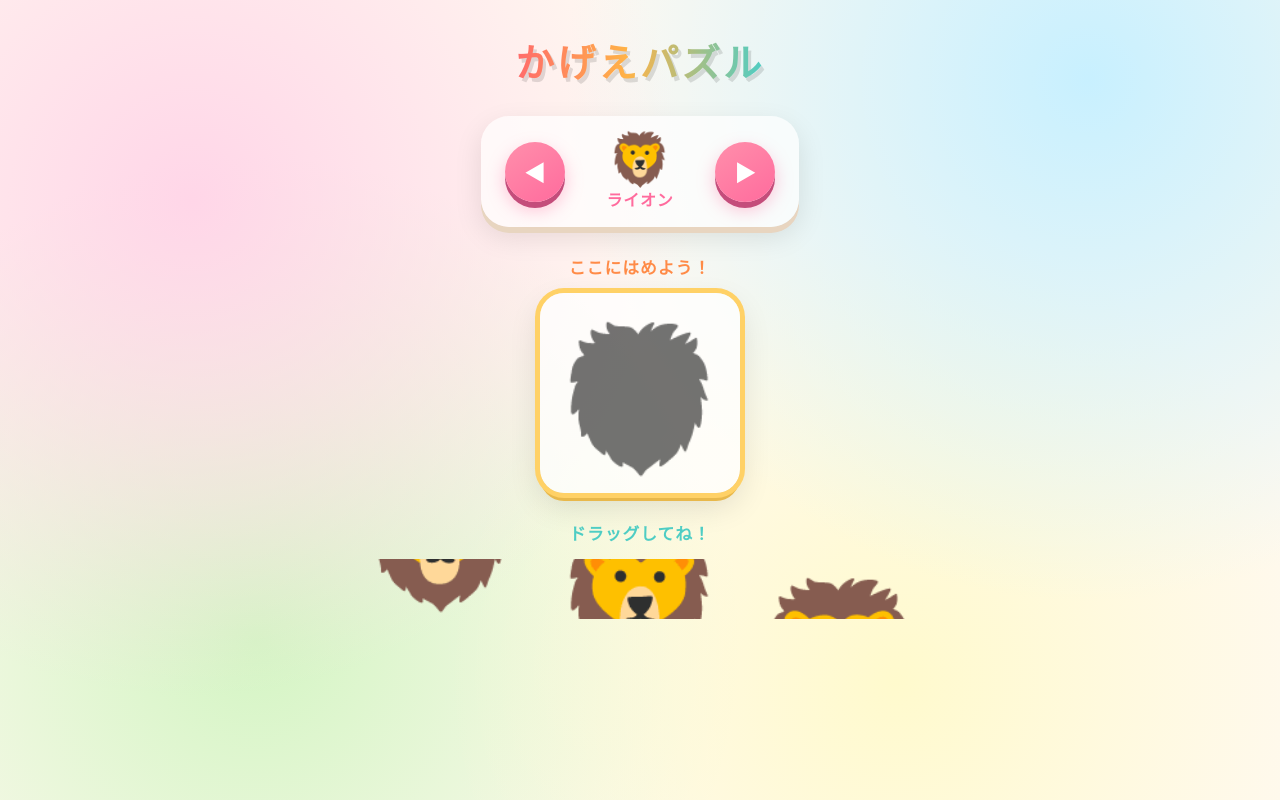
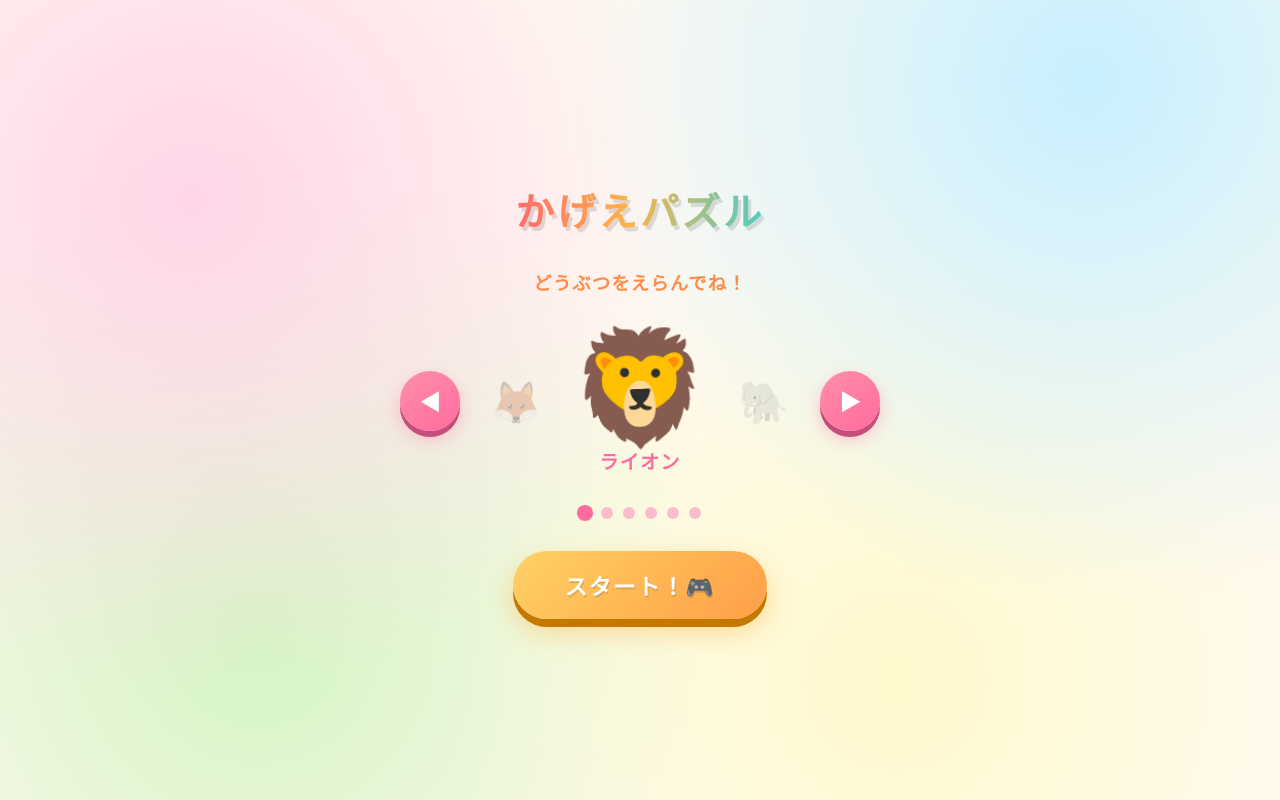
Before and after one commit to yookmt1122-lab/newpuzzle, a React (Vite) app: page / in a window 1280 px wide. Built offline with nearby package versions, Linux system fonts and the light colour scheme.

Commit message:
編集後: 選択画面とプレイ画面を分離・3-upカルーセル実装

```diff
--- a/src/ShadowPuzzle.css
+++ b/src/ShadowPuzzle.css
@@ -1,38 +1,72 @@
-/* ── Layout ───────────────────────────────────────────────────────────────── */
-.puzzle {
+/* ── 選択画面 ─────────────────────────────────────────────────────────────── */
+.select-screen {
   display: flex;
   flex-direction: column;
   align-items: center;
-  gap: 28px;
-  padding: 32px 16px 56px;
+  justify-content: center;
+  gap: 32px;
   min-height: 100vh;
-  position: relative;
-  user-select: none;
+  padding: 40px 16px;
 }
 
-/* ── Title ────────────────────────────────────────────────────────────────── */
-.puzzle__title {
-  font-size: 2.4rem;
-  font-weight: 900;
-  letter-spacing: 0.08em;
-  background: linear-gradient(90deg, #FF6B6B 0%, #FFB347 45%, #4ECDC4 100%);
-  -webkit-background-clip: text;
-  -webkit-text-fill-color: transparent;
-  background-clip: text;
-  filter: drop-shadow(3px 4px 0 rgba(0, 0, 0, 0.12));
+.select__subtitle {
+  font-size: 1.15rem;
+  font-weight: 800;
+  color: #FF8B47;
+  letter-spacing: 0.06em;
 }
 
-/* ── Carousel ─────────────────────────────────────────────────────────────── */
-.carousel {
+.select__row {
   display: flex;
   align-items: center;
-  gap: 20px;
-  background: rgba(255, 255, 255, 0.7);
-  border-radius: 28px;
-  padding: 16px 24px;
-  box-shadow: 0 6px 0 #E8D5C0, 0 10px 28px rgba(0, 0, 0, 0.1);
+  gap: 12px;
 }
 
+/* 3-up carousel track */
+.carousel-track {
+  display: flex;
+  align-items: center;
+  gap: 0;
+}
+
+.carousel-item {
+  display: flex;
+  flex-direction: column;
+  align-items: center;
+  transition: transform 0.2s, opacity 0.2s;
+}
+
+.carousel-item--side {
+  font-size: 3.6rem;
+  opacity: 0.3;
+  cursor: pointer;
+  padding: 0 8px;
+  line-height: 1;
+  filter: grayscale(40%);
+  transform: scale(0.72);
+}
+
+.carousel-item--center {
+  min-width: 160px;
+  gap: 8px;
+}
+
+.carousel-item__emoji {
+  font-size: 7rem;
+  line-height: 1;
+  display: block;
+  animation: pop-in 0.32s cubic-bezier(0.34, 1.7, 0.64, 1);
+}
+
+.carousel-item__name {
+  font-size: 1.2rem;
+  font-weight: 900;
+  color: #FF6B9D;
+  letter-spacing: 0.06em;
+  text-align: center;
+}
+
+/* Carousel arrows (shared with select screen) */
 .carousel__btn {
   width: 60px;
   height: 60px;
@@ -60,29 +94,118 @@
   box-shadow: 0 1px 0 #C44D7B, 0 3px 10px rgba(255, 107, 157, 0.3);
 }
 
-.carousel__center {
+/* Dots */
+.carousel__dots {
+  display: flex;
+  gap: 10px;
+}
+
+.carousel__dot {
+  width: 12px;
+  height: 12px;
+  border-radius: 50%;
+  background: #FBBDCC;
+  transition: background 0.2s, transform 0.2s;
+}
+
+.carousel__dot--active {
+  background: #FF6B9D;
+  transform: scale(1.35);
+}
+
+/* Start button */
+.btn-start {
+  padding: 18px 52px;
+  border-radius: 999px;
+  border: none;
+  background: linear-gradient(135deg, #FFD166 0%, #FF9F47 100%);
+  color: #fff;
+  font-size: 1.4rem;
+  font-weight: 900;
+  letter-spacing: 0.08em;
+  cursor: pointer;
+  box-shadow: 0 8px 0 #C47800, 0 12px 28px rgba(255, 159, 28, 0.4);
+  transition: transform 0.1s, box-shadow 0.1s;
+  text-shadow: 1px 2px 0 rgba(0,0,0,0.12);
+}
+
+.btn-start:hover {
+  background: linear-gradient(135deg, #FFD97A 0%, #FFB060 100%);
+}
+
+.btn-start:active {
+  transform: translateY(6px);
+  box-shadow: 0 2px 0 #C47800, 0 4px 12px rgba(255, 159, 28, 0.3);
+}
+
+/* ── プレイ画面 ───────────────────────────────────────────────────────────── */
+.puzzle {
   display: flex;
   flex-direction: column;
   align-items: center;
-  gap: 4px;
-  min-width: 110px;
+  gap: 28px;
+  padding: 20px 16px 56px;
+  min-height: 100vh;
+  position: relative;
+  user-select: none;
 }
 
-.carousel__emoji {
-  font-size: 3.2rem;
-  line-height: 1;
-  display: block;
-  animation: pop-in 0.35s cubic-bezier(0.34, 1.7, 0.64, 1);
+.play__header {
+  width: 100%;
+  max-width: 480px;
+  display: flex;
+  align-items: center;
+  justify-content: space-between;
 }
 
-.carousel__name {
-  font-size: 1rem;
+.btn-back {
+  padding: 10px 20px;
+  border-radius: 999px;
+  border: none;
+  background: rgba(255, 255, 255, 0.7);
+  color: #FF6B9D;
+  font-size: 0.95rem;
+  font-weight: 800;
+  cursor: pointer;
+  box-shadow: 0 4px 0 #E8D5C0, 0 6px 16px rgba(0,0,0,0.08);
+  transition: transform 0.1s, box-shadow 0.1s;
+  letter-spacing: 0.04em;
+}
+
+.btn-back:hover { background: #fff; }
+
+.btn-back:active {
+  transform: translateY(3px);
+  box-shadow: 0 1px 0 #E8D5C0;
+}
+
+.play__animal {
+  display: flex;
+  align-items: center;
+  gap: 6px;
+  font-size: 2rem;
+}
+
+.play__animal-name {
+  font-size: 0.95rem;
   font-weight: 800;
   color: #FF6B9D;
-  letter-spacing: 0.05em;
+  letter-spacing: 0.04em;
 }
 
-/* ── Stage ────────────────────────────────────────────────────────────────── */
+/* ── タイトル（共有）──────────────────────────────────────────────────────── */
+.puzzle__title {
+  font-size: 2.4rem;
+  font-weight: 900;
+  letter-spacing: 0.08em;
+  background: linear-gradient(90deg, #FF6B6B 0%, #FFB347 45%, #4ECDC4 100%);
+  -webkit-background-clip: text;
+  -webkit-text-fill-color: transparent;
+  background-clip: text;
+  filter: drop-shadow(3px 4px 0 rgba(0, 0, 0, 0.12));
+}
+
+/* ── ステージ ─────────────────────────────────────────────────────────────── */
 .puzzle__stage {
   display: flex;
   flex-direction: column;
@@ -124,7 +247,6 @@
     0 12px 32px rgba(255, 107, 157, 0.25);
 }
 
-/* ── Slot ─────────────────────────────────────────────────────────────────── */
 .slot {
   position: relative;
   display: flex;
@@ -147,7 +269,7 @@
   animation: pop-in 0.3s cubic-bezier(0.34, 1.7, 0.64, 1);
 }
 
-/* ── Emoji slice ──────────────────────────────────────────────────────────── */
+/* ── 絵文字スライス ───────────────────────────────────────────────────────── */
 .emoji-slice {
   overflow: hidden;
   position: relative;
@@ -167,7 +289,7 @@
   filter: brightness(0) opacity(0.55);
 }
 
-/* ── Tray ─────────────────────────────────────────────────────────────────── */
+/* ── トレイ ───────────────────────────────────────────────────────────────── */
 .puzzle__tray {
   display: flex;
   flex-direction: column;
@@ -182,16 +304,14 @@
   justify-content: center;
 }
 
-/* ── Piece ────────────────────────────────────────────────────────────────── */
 .piece {
   position: relative;
   cursor: grab;
-  transition: transform 0.18s cubic-bezier(0.34, 1.56, 0.64, 1), filter 0.18s, opacity 0.2s;
+  transition: opacity 0.2s;
   display: flex;
   align-items: center;
   justify-content: center;
 }
-
 
 .piece--placed {
   opacity: 0;
@@ -211,12 +331,12 @@
   filter: drop-shadow(0 14px 24px rgba(255, 107, 157, 0.7));
 }
 
-/* ── Complete ─────────────────────────────────────────────────────────────── */
+/* ── 完成バナー ───────────────────────────────────────────────────────────── */
 .puzzle__complete {
   display: flex;
   flex-direction: column;
   align-items: center;
-  gap: 14px;
+  gap: 16px;
   padding: 20px 36px;
   background: linear-gradient(135deg, #FFD166 0%, #FF9F47 100%);
   border-radius: 24px;
@@ -229,13 +349,20 @@
   text-shadow: 2px 2px 0 rgba(0, 0, 0, 0.1);
 }
 
+.puzzle__complete-btns {
+  display: flex;
+  gap: 12px;
+  flex-wrap: wrap;
+  justify-content: center;
+}
+
 .btn-reset {
-  padding: 12px 28px;
+  padding: 12px 24px;
   border-radius: 999px;
   border: none;
   background: #fff;
   color: #FF9F47;
-  font-size: 1rem;
+  font-size: 0.95rem;
   font-weight: 900;
   letter-spacing: 0.05em;
   cursor: pointer;
@@ -243,16 +370,19 @@
   transition: transform 0.1s, box-shadow 0.1s;
 }
 
-.btn-reset:hover {
-  background: #FFF9F0;
-}
+.btn-reset:hover { background: #FFF9F0; }
 
 .btn-reset:active {
   transform: translateY(3px);
   box-shadow: 0 1px 0 #E8D5C0;
 }
 
-/* ── Animations ───────────────────────────────────────────────────────────── */
+.btn-reset--back {
+  background: rgba(255,255,255,0.6);
+  color: #FF6B9D;
+}
+
+/* ── アニメーション ───────────────────────────────────────────────────────── */
 @keyframes pop-in {
   from { transform: scale(0.5); opacity: 0; }
   to   { transform: scale(1);   opacity: 1; }
--- a/src/ShadowPuzzle.jsx
+++ b/src/ShadowPuzzle.jsx
@@ -32,33 +32,65 @@ function shuffled(arr) {
   return [...arr].sort(() => Math.random() - 0.5)
 }
 
-export default function ShadowPuzzle() {
-  const [animalIndex, setAnimalIndex] = useState(0)
-  const animal = ANIMALS[animalIndex]
+// ── 選択画面 ──────────────────────────────────────────────────────────────────
+function SelectScreen({ animalIndex, onPrev, onNext, onStart }) {
+  const prev = ANIMALS[(animalIndex - 1 + ANIMALS.length) % ANIMALS.length]
+  const curr = ANIMALS[animalIndex]
+  const next = ANIMALS[(animalIndex + 1) % ANIMALS.length]
 
+  return (
+    <div className="select-screen">
+      <h1 className="puzzle__title">かげえパズル</h1>
+      <p className="select__subtitle">どうぶつをえらんでね！</p>
+
+      <div className="select__row">
+        <button className="carousel__btn" onClick={onPrev} aria-label="前の動物">◀</button>
+
+        <div className="carousel-track">
+          <div className="carousel-item carousel-item--side" onClick={onPrev} role="button">
+            <span>{prev.emoji}</span>
+          </div>
+          <div className="carousel-item carousel-item--center">
+            <span key={animalIndex} className="carousel-item__emoji">{curr.emoji}</span>
+            <span className="carousel-item__name">{curr.label}</span>
+          </div>
+          <div className="carousel-item carousel-item--side" onClick={onNext} role="button">
+            <span>{next.emoji}</span>
+          </div>
+        </div>
+
+        <button className="carousel__btn" onClick={onNext} aria-label="次の動物">▶</button>
+      </div>
+
+      <div className="carousel__dots">
+        {ANIMALS.map((_, i) => (
+          <span
+            key={i}
+            className={`carousel__dot${i === animalIndex ? ' carousel__dot--active' : ''}`}
+          />
+        ))}
+      </div>
+
+      <button className="btn-start" onClick={onStart}>
+        スタート！🎮
+      </button>
+    </div>
+  )
+}
+
+// ── プレイ画面 ────────────────────────────────────────────────────────────────
+function PlayScreen({ animal, onBack }) {
   const [placed, setPlaced] = useState({ 0: false, 1: false, 2: false })
   const [trayOrder, setTrayOrder] = useState(() => shuffled([0, 1, 2]))
   const [drag, setDrag] = useState(null)
-  const [carouselKey, setCarouselKey] = useState(0)
 
   const slotRefs = useRef([null, null, null])
-
   const allPlaced = Object.values(placed).every(Boolean)
 
-  const changeAnimal = useCallback((idx) => {
-    setAnimalIndex(idx)
+  const reset = useCallback(() => {
     setPlaced({ 0: false, 1: false, 2: false })
     setTrayOrder(shuffled([0, 1, 2]))
-    setCarouselKey(k => k + 1)
   }, [])
-
-  const prevAnimal = useCallback(() => {
-    changeAnimal((animalIndex - 1 + ANIMALS.length) % ANIMALS.length)
-  }, [animalIndex, changeAnimal])
-
-  const nextAnimal = useCallback(() => {
-    changeAnimal((animalIndex + 1) % ANIMALS.length)
-  }, [animalIndex, changeAnimal])
 
   const startDrag = useCallback((e, sliceIndex) => {
     if (placed[sliceIndex]) return
@@ -105,11 +137,6 @@ export default function ShadowPuzzle() {
     }
   }, [drag, onMove, onRelease])
 
-  const reset = useCallback(() => {
-    setPlaced({ 0: false, 1: false, 2: false })
-    setTrayOrder(shuffled([0, 1, 2]))
-  }, [])
-
   const floatingPiece = drag && (
     <div
       className="piece piece--floating"
@@ -126,23 +153,14 @@ export default function ShadowPuzzle() {
 
   return (
     <main className="puzzle">
-      <h1 className="puzzle__title">かげえパズル</h1>
-
-      {/* Looping carousel */}
-      <div className="carousel">
-        <button className="carousel__btn carousel__btn--prev" onClick={prevAnimal} aria-label="前の動物">
-          ◀
-        </button>
-        <div className="carousel__center">
-          <span key={carouselKey} className="carousel__emoji">{animal.emoji}</span>
-          <span className="carousel__name">{animal.label}</span>
+      <div className="play__header">
+        <button className="btn-back" onClick={onBack}>◀ もどる</button>
+        <div className="play__animal">
+          <span>{animal.emoji}</span>
+          <span className="play__animal-name">{animal.label}</span>
         </div>
-        <button className="carousel__btn carousel__btn--next" onClick={nextAnimal} aria-label="次の動物">
-          ▶
-        </button>
       </div>
 
-      {/* Silhouette stage */}
       <section className="puzzle__stage">
         <p className="stage__label">ここにはめよう！</p>
         <div className={`stage__slots${drag ? ' stage__slots--active' : ''}`}>
@@ -165,12 +183,14 @@ export default function ShadowPuzzle() {
         {allPlaced && (
           <div className="puzzle__complete">
             <span>🎉 やったー！ 🎉</span>
-            <button className="btn-reset" onClick={reset}>もういちど！</button>
+            <div className="puzzle__complete-btns">
+              <button className="btn-reset" onClick={reset}>もういちど！</button>
+              <button className="btn-reset btn-reset--back" onClick={onBack}>ほかのどうぶつ</button>
+            </div>
           </div>
         )}
       </section>
 
-      {/* Piece tray */}
       <section className="puzzle__tray">
         <p className="tray__label">ドラッグしてね！</p>
         <div className="tray__pieces">
@@ -196,3 +216,36 @@ export default function ShadowPuzzle() {
     </main>
   )
 }
+
+// ── ルート ────────────────────────────────────────────────────────────────────
+export default function ShadowPuzzle() {
+  const [screen, setScreen] = useState('select')
+  const [animalIndex, setAnimalIndex] = useState(0)
+
+  const prevAnimal = useCallback(() => {
+    setAnimalIndex(i => (i - 1 + ANIMALS.length) % ANIMALS.length)
+  }, [])
+
+  const nextAnimal = useCallback(() => {
+    setAnimalIndex(i => (i + 1) % ANIMALS.length)
+  }, [])
+
+  if (screen === 'select') {
+    return (
+      <SelectScreen
+        animalIndex={animalIndex}
+        onPrev={prevAnimal}
+        onNext={nextAnimal}
+        onStart={() => setScreen('play')}
+      />
+    )
+  }
+
+  return (
+    <PlayScreen
+      key={animalIndex}
+      animal={ANIMALS[animalIndex]}
+      onBack={() => setScreen('select')}
+    />
+  )
+}
```
Also changed, not shown: 5 other files (tests, documents, lock files or other folders).
